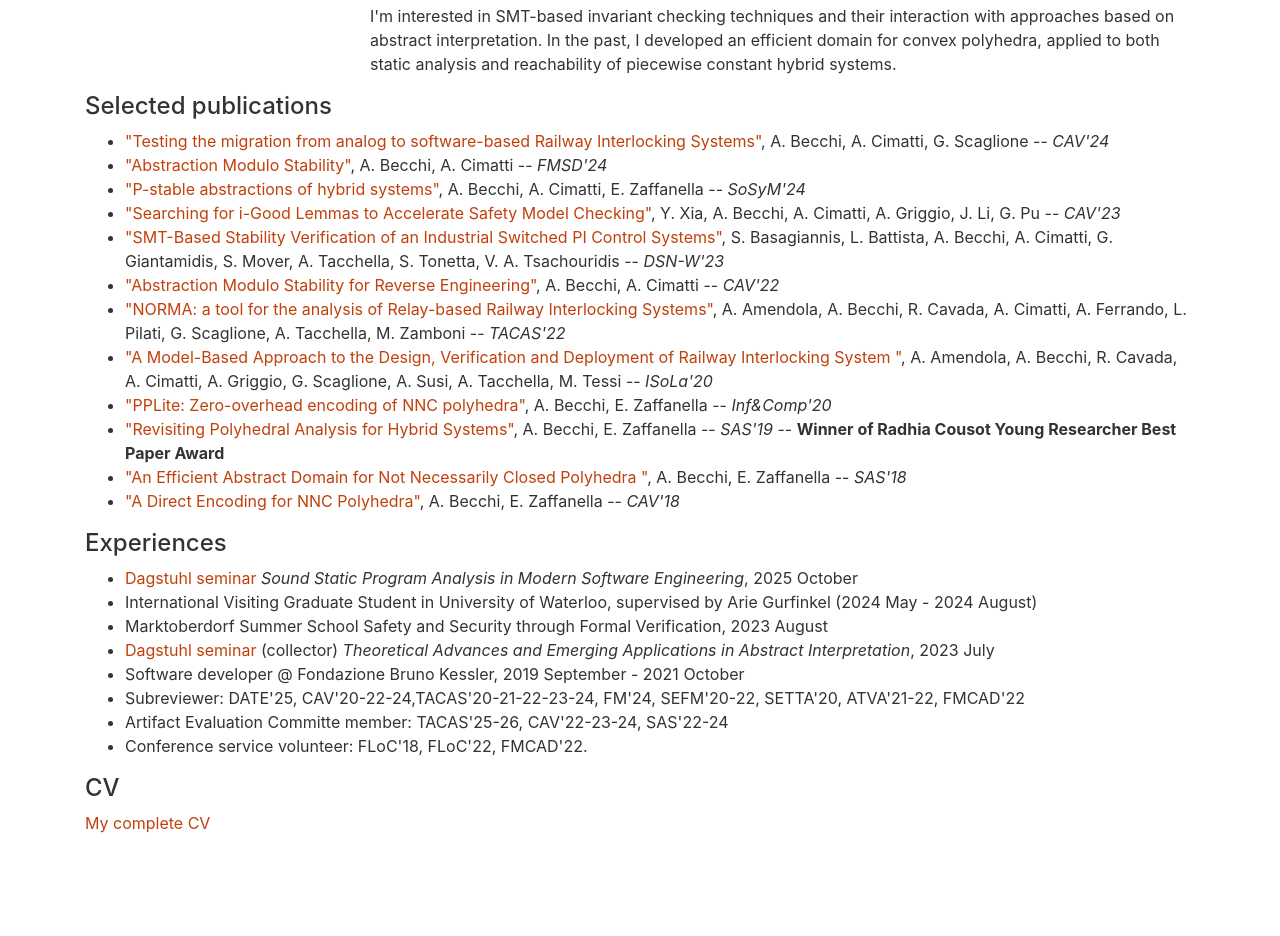
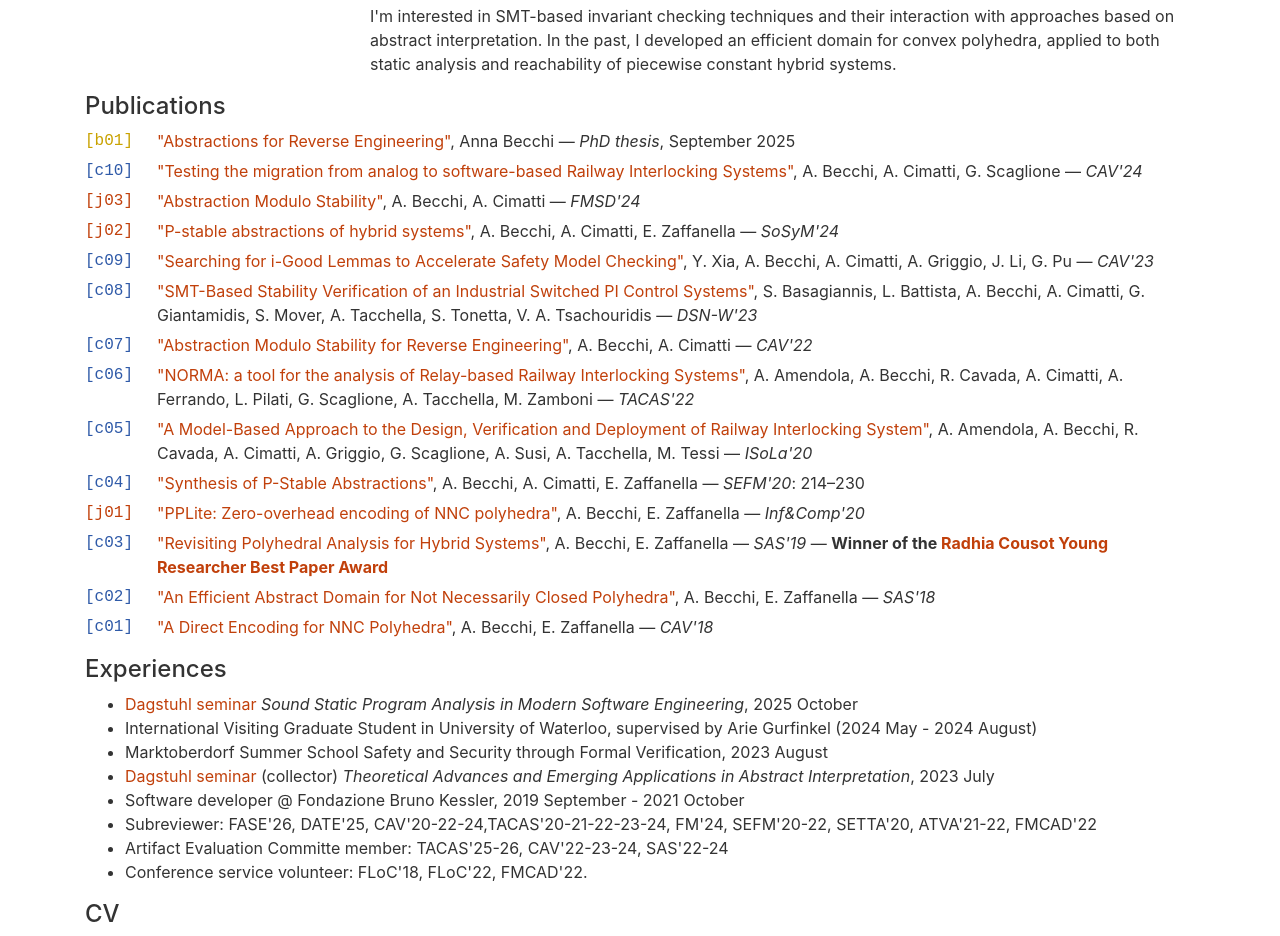
Before and after one commit to annabeks/annabeks.github.io, a plain HTML site: page index.html in a window 1280 px wide. Shown: the part 421-1357 px from the top of the page. Before the commit the page ends 1272 px from the top, so only its background shows below. Drawn offline with nearby package versions, Linux system fonts and the light colour scheme; some icons are missing.

Commit message:
Update publication lists

```diff
--- a/index.html
+++ b/index.html
@@ -69,6 +69,31 @@
             position: relative;
             padding-left: 90px;
         }
+
+        /* Publications: dblp-like layout with hanging indent */
+        ul.publications {
+            list-style: none;
+            padding-left: 0;
+            margin-left: 0;
+        }
+        ul.publications li {
+            display: grid;
+            grid-template-columns: 64px 1fr;
+            column-gap: 8px;
+            align-items: start;
+            margin-bottom: 6px;
+        }
+        .publications .tag {
+            font-family: monospace;
+            color: #555;
+        }
+        .publications .content {
+            word-break: normal;
+        }
+        /* Color-coding for tag types */
+        .publications .tag.c { color: #2f5aa8; }
+        .publications .tag.j { color: #c1400b; }
+        .publications .tag.b { color: #c9a200; }
     </style>
 </head>
 
@@ -124,7 +149,7 @@
                 </p>
 
                 <p>
-                    In September 2025, I obtained my PhD with distinction in Computer Science from
+                    In September 2025, I obtained my PhD in Computer Science from
                     <a href="https://www.fbk.eu/">Fondazione Bruno Kessler</a>,
                     and <a href="https://www.unitn.it/en">University of Trento</a>, under the supervision of <a href="https://dicenter.fbk.eu/contacts/alessandro-cimatti/">Alessandro Cimatti</a>.
                 </p>
@@ -160,20 +185,22 @@
                 </p>
             </div>
             <div class="col-md-12">
-                <h4 id="Publications">Selected publications</h4>
-                <ul>
-                    <li><a href="https://link.springer.com/chapter/10.1007/978-3-031-65630-9_11" > "Testing the migration from analog to software-based Railway Interlocking Systems"</a>, A. Becchi, A. Cimatti, G. Scaglione -- <i>CAV'24</i></li>
-                    <li><a href="https://link.springer.com/article/10.1007/s10703-024-00461-2">"Abstraction Modulo Stability"</a>, A. Becchi, A. Cimatti -- <i>FMSD'24</i></li>
-                    <li><a href="https://link.springer.com/article/10.1007/s10270-023-01145-x" > "P-stable abstractions of hybrid systems"</a>, A. Becchi, A. Cimatti, E. Zaffanella -- <i>SoSyM'24</i></li>
-                    <li><a href="https://link.springer.com/chapter/10.1007/978-3-031-37703-7_14" >"Searching for i-Good Lemmas to Accelerate Safety Model Checking"</a>, Y. Xia, A. Becchi, A. Cimatti, A. Griggio, J. Li, G. Pu -- <i>CAV'23</i></li>
-                    <li><a href="https://ieeexplore.ieee.org/document/10207142/" >"SMT-Based Stability Verification of an Industrial Switched PI Control Systems"</a>, S. Basagiannis, L. Battista, A. Becchi, A. Cimatti, G. Giantamidis, S. Mover, A. Tacchella, S. Tonetta, V. A. Tsachouridis -- <i>DSN-W'23</i></li>
-                    <li><a href="https://link.springer.com/chapter/10.1007/978-3-031-13185-1_23" >"Abstraction Modulo Stability for Reverse Engineering"</a>, A. Becchi, A. Cimatti -- <i>CAV'22</i></li>
-                    <li><a href="https://link.springer.com/chapter/10.1007/978-3-030-99524-9_7" >"NORMA: a tool for the analysis of Relay-based Railway Interlocking Systems"</a>, A. Amendola, A. Becchi, R. Cavada, A. Cimatti, A. Ferrando, L. Pilati, G. Scaglione, A. Tacchella, M. Zamboni -- <i>TACAS'22</i></li>
-                    <li><a href="https://link.springer.com/chapter/10.1007/978-3-030-61467-6_16" >"A Model-Based Approach to the Design, Verification and Deployment of Railway Interlocking System "</a>, A. Amendola, A. Becchi, R. Cavada, A. Cimatti, A. Griggio, G. Scaglione, A. Susi, A. Tacchella, M. Tessi -- <i>ISoLa'20</i> </li>
-                    <li><a href="https://linkinghub.elsevier.com/retrieve/pii/S0890540120301085" >"PPLite: Zero-overhead encoding of NNC polyhedra"</a>, A. Becchi, E. Zaffanella -- <i>Inf&Comp'20</i></li>
-                    <li><a href="https://link.springer.com/chapter/10.1007/978-3-030-32304-2_10" >"Revisiting Polyhedral Analysis for Hybrid Systems"</a>, A. Becchi, E. Zaffanella -- <i>SAS'19</i> -- <b>Winner of Radhia Cousot Young Researcher Best Paper Award</b></li>
-                    <li><a href="https://link.springer.com/chapter/10.1007/978-3-319-99725-4_11" >"An Efficient Abstract Domain for Not Necessarily Closed Polyhedra "</a>, A. Becchi, E. Zaffanella -- <i>SAS'18</i></li>
-                    <li><a href="https://link.springer.com/chapter/10.1007/978-3-319-96145-3_13" >"A Direct Encoding for NNC Polyhedra"</a>, A. Becchi, E. Zaffanella -- <i>CAV'18</i></li>
+                <h4 id="Publications">Publications</h4>
+                <ul class="publications">
+                    <li><span class="tag b">[b01]</span><span class="content"><a href="https://iris.unitn.it/retrieve/6ba51d1a-585d-444d-836f-470a70ed3514/phd_unitn_becchi_anna.pdf">"Abstractions for Reverse Engineering"</a>, Anna Becchi — <i>PhD thesis</i>, September 2025</span></li>
+                    <li><span class="tag c">[c10]</span><span class="content"><a href="https://link.springer.com/chapter/10.1007/978-3-031-65630-9_11">"Testing the migration from analog to software-based Railway Interlocking Systems"</a>, A. Becchi, A. Cimatti, G. Scaglione — <i>CAV'24</i></span></li>
+                    <li><span class="tag j">[j03]</span><span class="content"><a href="https://link.springer.com/article/10.1007/s10703-024-00461-2">"Abstraction Modulo Stability"</a>, A. Becchi, A. Cimatti — <i>FMSD'24</i></span></li>
+                    <li><span class="tag j">[j02]</span><span class="content"><a href="https://link.springer.com/article/10.1007/s10270-023-01145-x">"P-stable abstractions of hybrid systems"</a>, A. Becchi, A. Cimatti, E. Zaffanella — <i>SoSyM'24</i></span></li>
+                    <li><span class="tag c">[c09]</span><span class="content"><a href="https://link.springer.com/chapter/10.1007/978-3-031-37703-7_14">"Searching for i-Good Lemmas to Accelerate Safety Model Checking"</a>, Y. Xia, A. Becchi, A. Cimatti, A. Griggio, J. Li, G. Pu — <i>CAV'23</i></span></li>
+                    <li><span class="tag c">[c08]</span><span class="content"><a href="https://ieeexplore.ieee.org/document/10207142/">"SMT-Based Stability Verification of an Industrial Switched PI Control Systems"</a>, S. Basagiannis, L. Battista, A. Becchi, A. Cimatti, G. Giantamidis, S. Mover, A. Tacchella, S. Tonetta, V. A. Tsachouridis — <i>DSN-W'23</i></span></li>
+                    <li><span class="tag c">[c07]</span><span class="content"><a href="https://link.springer.com/chapter/10.1007/978-3-031-13185-1_23">"Abstraction Modulo Stability for Reverse Engineering"</a>, A. Becchi, A. Cimatti — <i>CAV'22</i></span></li>
+                    <li><span class="tag c">[c06]</span><span class="content"><a href="https://link.springer.com/chapter/10.1007/978-3-030-99524-9_7">"NORMA: a tool for the analysis of Relay-based Railway Interlocking Systems"</a>, A. Amendola, A. Becchi, R. Cavada, A. Cimatti, A. Ferrando, L. Pilati, G. Scaglione, A. Tacchella, M. Zamboni — <i>TACAS'22</i></span></li>
+                    <li><span class="tag c">[c05]</span><span class="content"><a href="https://link.springer.com/chapter/10.1007/978-3-030-61467-6_16">"A Model-Based Approach to the Design, Verification and Deployment of Railway Interlocking System"</a>, A. Amendola, A. Becchi, R. Cavada, A. Cimatti, A. Griggio, G. Scaglione, A. Susi, A. Tacchella, M. Tessi — <i>ISoLa'20</i></span></li>
+                    <li><span class="tag c">[c04]</span><span class="content"><a href="https://link.springer.com/chapter/10.1007/978-3-030-58768-0_12">"Synthesis of P-Stable Abstractions"</a>, A. Becchi, A. Cimatti, E. Zaffanella — <i>SEFM'20</i>: 214–230</span></li>
+                    <li><span class="tag j">[j01]</span><span class="content"><a href="https://linkinghub.elsevier.com/retrieve/pii/S0890540120301085">"PPLite: Zero-overhead encoding of NNC polyhedra"</a>, A. Becchi, E. Zaffanella — <i>Inf&Comp'20</i></span></li>
+                    <li><span class="tag c">[c03]</span><span class="content"><a href="https://link.springer.com/chapter/10.1007/978-3-030-32304-2_10">"Revisiting Polyhedral Analysis for Hybrid Systems"</a>, A. Becchi, E. Zaffanella — <i>SAS'19</i> — <b>Winner of the <a href="https://staticanalysis.org/#previous">Radhia Cousot Young Researcher Best Paper Award</a></b></span></li>
+                    <li><span class="tag c">[c02]</span><span class="content"><a href="https://link.springer.com/chapter/10.1007/978-3-319-99725-4_11">"An Efficient Abstract Domain for Not Necessarily Closed Polyhedra"</a>, A. Becchi, E. Zaffanella — <i>SAS'18</i></span></li>
+                    <li><span class="tag c">[c01]</span><span class="content"><a href="https://link.springer.com/chapter/10.1007/978-3-319-96145-3_13">"A Direct Encoding for NNC Polyhedra"</a>, A. Becchi, E. Zaffanella — <i>CAV'18</i></span></li>
                 </ul>
 
                 <h4>Experiences</h4>
@@ -183,7 +210,7 @@
                     <li>Marktoberdorf Summer School Safety and Security through Formal Verification, 2023 August</li>
                     <li><a href="https://www.dagstuhl.de/en/seminars/seminar-calendar/seminar-details/23281">Dagstuhl seminar</a> (collector) <i>Theoretical Advances and Emerging Applications in Abstract Interpretation</i>, 2023 July</li>
                     <li>Software developer @ Fondazione Bruno Kessler, 2019 September - 2021 October</li>
-                    <li>Subreviewer: DATE'25, CAV'20-22-24,TACAS'20-21-22-23-24, FM'24, SEFM'20-22, SETTA'20, ATVA'21-22, FMCAD'22</li>
+                    <li>Subreviewer: FASE'26, DATE'25, CAV'20-22-24,TACAS'20-21-22-23-24, FM'24, SEFM'20-22, SETTA'20, ATVA'21-22, FMCAD'22</li>
                     <li>Artifact Evaluation Committe member: TACAS'25-26, CAV'22-23-24, SAS'22-24</li>
                     <li>Conference service volunteer: FLoC'18, FLoC'22, FMCAD'22.</li>
                 </ul>
```
